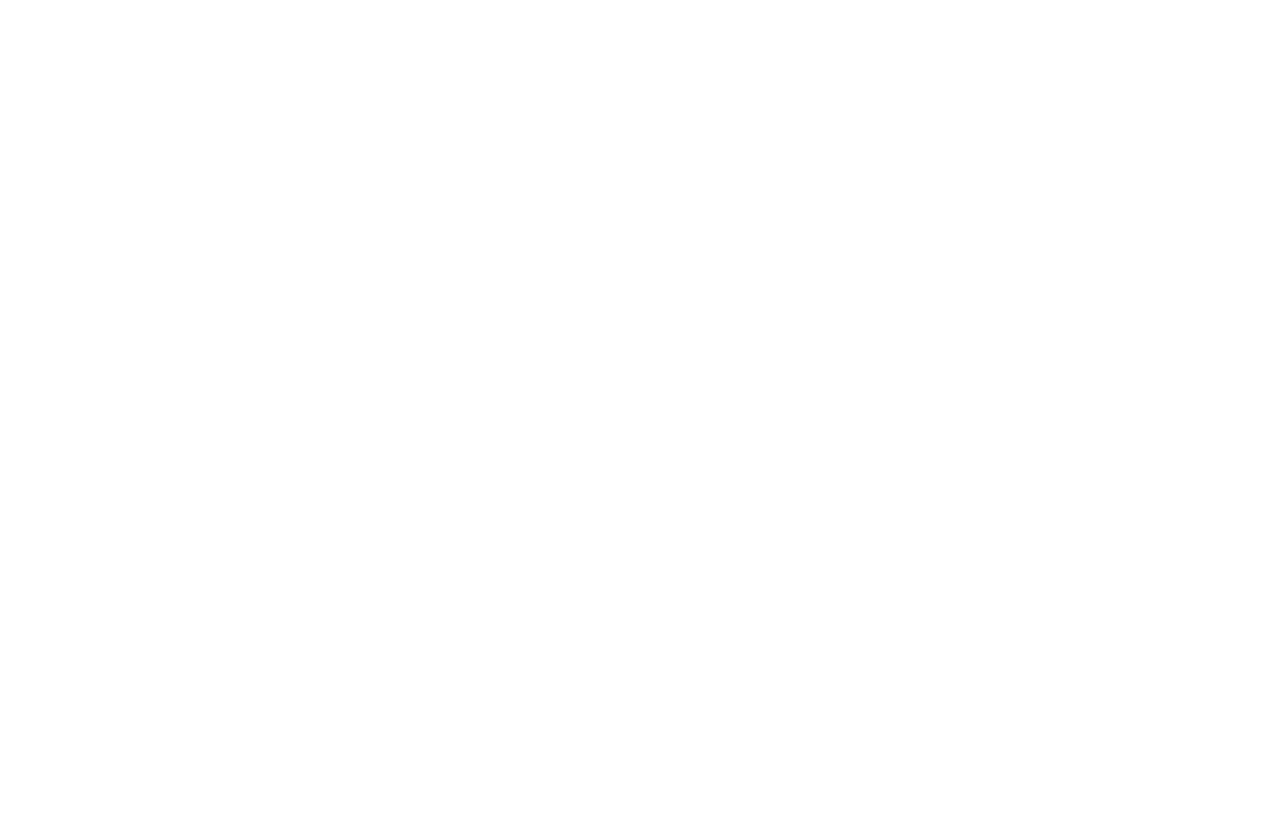
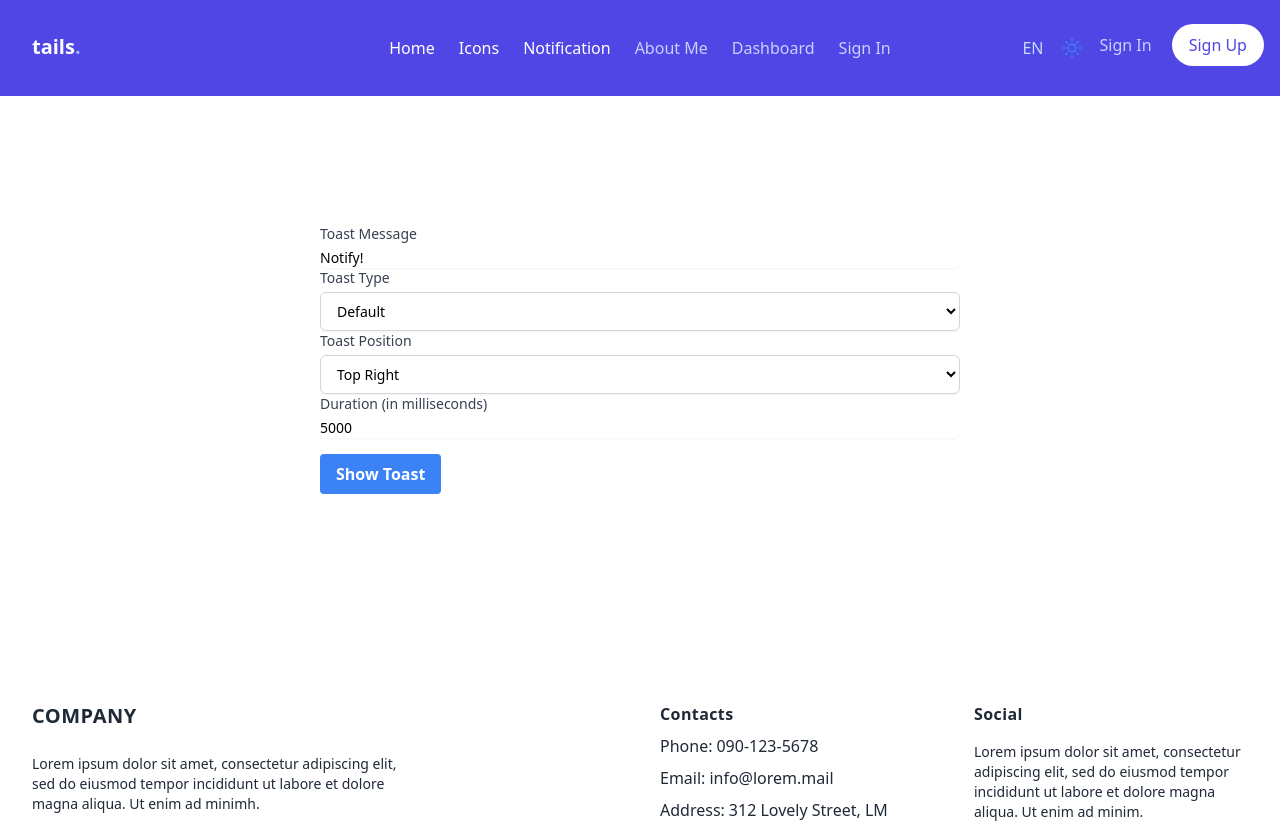
Before and after one commit to devpora/step-by-step-example-nuxt3-tailwind-restapi-pinia, a Nuxt app: page /notify in a window 1280 px wide. Before the commit this address had no page. Shown: the top 823 px of the page. Before the commit the page ends 800 px from the top, so only its background shows below. Built offline with nearby package versions, Linux system fonts and the light colour scheme.

Commit message:
Notifications

```diff
--- a/components/website/Header.vue
+++ b/components/website/Header.vue
@@ -1,5 +1,6 @@
 <script setup lang="ts">
 import { MoonIcon, SunIcon } from '@heroicons/vue/24/outline'
+import { useToast } from 'vue-toastification'
 import { useAuthStore } from '~/store/user'
 
 const isDark = ref<boolean>(false)
@@ -25,7 +26,19 @@ const isAuthenticated = computed(() => {
 })
 
 const logout = async () => {
-  await authStore.logout()
+  const toast = useToast()
+  try {
+    await authStore.logout()
+    if (!authStore.isAuthenticated) {
+      toast.success('Logout Successful')
+    }
+  } catch (e: any) {
+    toast.error(
+      e.response._data.message === undefined
+        ? e.message
+        : e.response._data.message,
+    )
+  }
 }
 </script>
 <template>
@@ -69,6 +82,13 @@ const logout = async () => {
               data-primary="indigo-700"
             >
               {{ $t('global.icons') }}
+            </nuxt-link>
+            <nuxt-link
+              :to="localePath('/notify')"
+              class="inline-block px-4 py-2 mx-2 font-medium text-left text-indigo-700 md:text-white md:px-0 lg:mx-3 md:text-center"
+              data-primary="indigo-700"
+            >
+              {{ $t('global.notify') }}
             </nuxt-link>
             <nuxt-link
               :to="localePath('/user')"
--- a/locales/en/global.json
+++ b/locales/en/global.json
@@ -13,6 +13,7 @@
   "jujubes": "Jujubes",
   "logout": "Logout",
   "name": "Name",
+  "notify": "Notification",
   "password": "Password",
   "passwordConfirmation": "Password Confirmation",
   "phone": "Phone",
--- a/locales/sk/global.json
+++ b/locales/sk/global.json
@@ -13,6 +13,7 @@
   "jujubes": "Cukríky",
   "logout": "Odhlásiť",
   "name": "Meno",
+  "notify": "Notifikácie",
   "password": "Heslo",
   "passwordConfirmation": "Potvrdenie hesla",
   "phone": "Telefón",
--- a/nuxt.config.ts
+++ b/nuxt.config.ts
@@ -7,7 +7,10 @@ export default defineNuxtConfig({
     '@pinia/nuxt',
     '@nuxtjs/eslint-module',
   ],
-  plugins: [{ src: '~/plugins/fontawesome.js', mode: 'client' }],
+  plugins: [
+    { src: '~/plugins/fontawesome.js', mode: 'client' },
+    { src: '~/plugins/toastification.js', mode: 'client' },
+  ],
   layout: 'default',
   css: [
     '~/assets/css/main.css',
--- a/package.json
+++ b/package.json
@@ -35,6 +35,7 @@
     "@heroicons/vue": "^2.0.16",
     "@nuxt/types": "^2.16.3",
     "@pinia/nuxt": "^0.4.7",
-    "pinia": "^2.0.33"
+    "pinia": "^2.0.33",
+    "vue-toastification": "^2.0.0-rc.5"
   }
 }
--- a/pages/auth/login.vue
+++ b/pages/auth/login.vue
@@ -1,4 +1,5 @@
 <script setup lang="ts">
+import { useToast } from 'vue-toastification'
 import { useAuthStore } from '~/store/user'
 import { getProviderUrl } from '~/utils/auth'
 
@@ -15,6 +16,7 @@ const error = ref<{ message: null; inputs: Record<string, string[]> }>({
 const authStore = useAuthStore()
 
 const login = async () => {
+  const toast = useToast()
   try {
     await authStore.login(email.value, password.value)
     if (authStore.isAuthenticated) {
@@ -22,12 +24,19 @@ const login = async () => {
         message: null,
         inputs: {},
       }
+      toast.success('Login Successful')
+      return navigateTo('/user')
     }
   } catch (e: any) {
     error.value = {
       message: e.response._data.message ?? null,
       inputs: e.response._data.errors ?? {},
     }
+    toast.error(
+      e.response._data.message === undefined
+        ? e.message
+        : e.response._data.message,
+    )
   }
 }
 
--- /dev/null
+++ b/pages/notify.vue
@@ -0,0 +1,114 @@
+<script>
+import { useToast, POSITION } from 'vue-toastification'
+export default {
+  setup() {
+    const toast = useToast()
+    const message = ref('Notify!')
+    const position = ref('top-right')
+    const type = ref('default')
+    const duration = ref(5000)
+
+    const showToast = () => {
+      const options = {
+        position: POSITION[position.value.toUpperCase().replace('-', '_')],
+        timeout: duration.value,
+      }
+
+      switch (type.value) {
+        case 'info':
+          toast.info(message.value, options)
+          break
+        case 'success':
+          toast.success(message.value, options)
+          break
+        case 'error':
+          toast.error(message.value, options)
+          break
+        case 'warning':
+          toast.warning(message.value, options)
+          break
+        default:
+          toast(message.value, options)
+      }
+    }
+
+    return {
+      showToast,
+      message,
+      type,
+      duration,
+      position,
+    }
+  },
+}
+</script>
+
+<template>
+  <NuxtLayout>
+    <div class="w-full justify-center self-center flex flex-col">
+      <div class="py-32 w-1/2 justify-center self-center">
+        <div>
+          <label for="message" class="block text-sm font-medium text-gray-700"
+            >Toast Message</label
+          >
+          <input
+            id="message"
+            v-model="message"
+            type="text"
+            class="mt-1 focus:ring-indigo-500 focus:border-indigo-500 block w-full shadow-sm sm:text-sm border-gray-300 rounded-md"
+          />
+        </div>
+        <div>
+          <label for="type" class="block text-sm font-medium text-gray-700"
+            >Toast Type</label
+          >
+          <select
+            id="type"
+            v-model="type"
+            class="mt-1 block w-full py-2 px-3 border border-gray-300 bg-white rounded-md shadow-sm focus:outline-none focus:ring-indigo-500 focus:border-indigo-500 sm:text-sm"
+          >
+            <option value="default">Default</option>
+            <option value="info">Info</option>
+            <option value="success">Success</option>
+            <option value="warning">Warning</option>
+            <option value="error">Error</option>
+          </select>
+        </div>
+        <div>
+          <label for="position" class="block text-sm font-medium text-gray-700"
+            >Toast Position</label
+          >
+          <select
+            id="position"
+            v-model="position"
+            class="mt-1 block w-full py-2 px-3 border border-gray-300 bg-white rounded-md shadow-sm focus:outline-none focus:ring-indigo-500 focus:border-indigo-500 sm:text-sm"
+          >
+            <option value="top-right">Top Right</option>
+            <option value="top-center">Top Center</option>
+            <option value="top-left">Top Left</option>
+            <option value="bottom-right">Bottom Right</option>
+            <option value="bottom-center">Bottom Center</option>
+            <option value="bottom-left">Bottom Left</option>
+          </select>
+        </div>
+        <div>
+          <label for="duration" class="block text-sm font-medium text-gray-700"
+            >Duration (in milliseconds)</label
+          >
+          <input
+            id="duration"
+            v-model="duration"
+            type="number"
+            class="mt-1 focus:ring-indigo-500 focus:border-indigo-500 block w-full shadow-sm sm:text-sm border-gray-300 rounded-md"
+          />
+        </div>
+        <button
+          class="my-4 bg-blue-500 hover:bg-blue-700 text-white font-bold py-2 px-4 rounded"
+          @click="showToast"
+        >
+          Show Toast
+        </button>
+      </div>
+    </div>
+  </NuxtLayout>
+</template>
--- a/pages/oauth/callback/[provider].vue
+++ b/pages/oauth/callback/[provider].vue
@@ -1,6 +1,7 @@
 <script setup lang="ts">
 import { onMounted } from 'vue'
 import { useRouter } from 'vue-router'
+import { useToast } from 'vue-toastification'
 import { useAuthStore } from '~/store/user'
 
 definePageMeta({
@@ -9,28 +10,25 @@ definePageMeta({
 
 const authStore = useAuthStore()
 
-const error = ref<{ message: null; inputs: Record<string, string[]> }>({
-  message: null,
-  inputs: {},
-})
-
 onMounted(async () => {
   const router = useRouter()
+  const toast = useToast()
 
   if (router.currentRoute.value) {
     // Check available providers
     const provider = router.currentRoute.value.params.provider
     const allowedParams = ['google', 'github', 'gitlab']
     if (!provider || !allowedParams.includes(provider)) {
+      toast.warning('Provider is not allowed')
       return navigateTo('/')
     }
 
     const oAuthCode = router.currentRoute.value.query.code
     if (!oAuthCode) {
       if (router.currentRoute.value.query.error_message) {
-        alert(router.currentRoute.value.query.error_message)
+        toast.warning(router.currentRoute.value.query.error_message)
       } else {
-        alert('Code not found')
+        toast.warning('Code not found')
       }
       return navigateTo('/auth/login')
     }
@@ -38,18 +36,13 @@ onMounted(async () => {
     try {
       await authStore.loginOauth(provider, oAuthCode)
       if (authStore.isAuthenticated) {
-        error.value = {
-          message: null,
-          inputs: {},
-        }
+        toast.success('Successful login')
         return navigateTo('/user')
       }
     } catch (e: any) {
-      error.value = {
-        message: e.response._data.message ?? null,
-        inputs: e.response._data.errors ?? {},
-      }
-      alert(error.value)
+      toast.error(
+        e.response === undefined ? e.message : e.response._data.errors,
+      )
       return navigateTo('/auth/login')
     }
   }
--- /dev/null
+++ b/plugins/toastification.js
@@ -0,0 +1,6 @@
+import Toast from 'vue-toastification'
+import 'vue-toastification/dist/index.css'
+
+export default defineNuxtPlugin((nuxtApp) => {
+  nuxtApp.vueApp.use(Toast, {})
+})
--- a/services/AuthService.ts
+++ b/services/AuthService.ts
@@ -29,6 +29,9 @@ export async function loginOauth(
   return await $fetch<LoginResponse>(url, {
     method: 'POST',
     body: JSON.stringify({ provider, oAuthCode }),
+    headers: {
+      'Content-Type': 'application/json',
+    },
   })
 }
 
```
Also changed, not shown: 2 other files (tests, documents, lock files or other folders).
